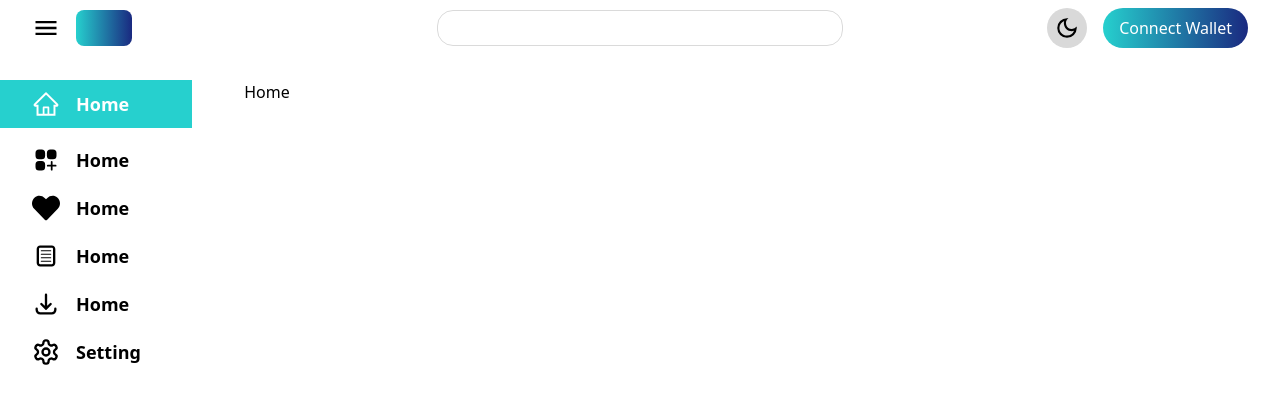
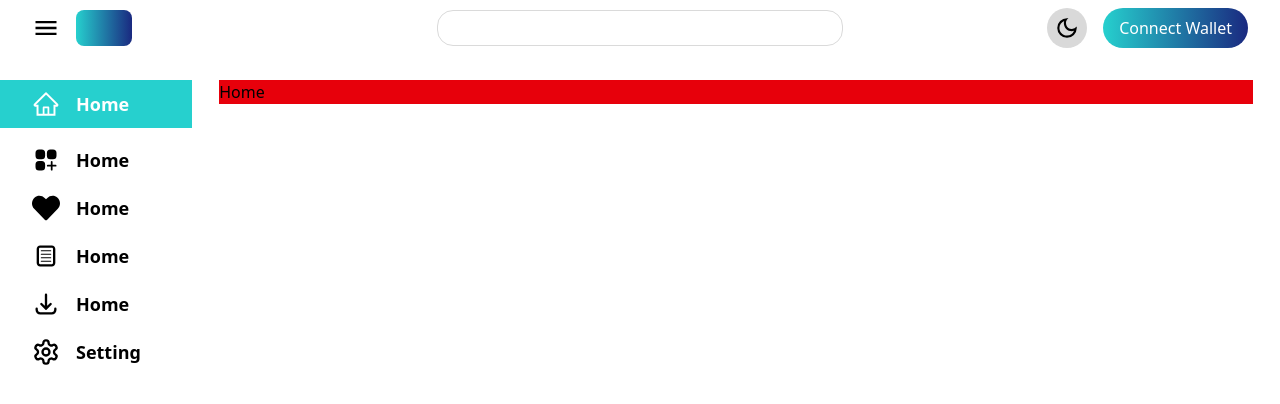
Before and after one commit to PythoSalaf/EduFlix, a React (Vite) app: page / in a window 1280 px wide. Shown: the top 404 px of the page. Built offline with nearby package versions, Linux system fonts and the light colour scheme.

Commit message:
structure  adjusted

```diff
--- a/src/pages/Layout.jsx
+++ b/src/pages/Layout.jsx
@@ -4,18 +4,22 @@ import { Navbar, Sidebar } from "../components";
 
 const Layout = () => {
   const [toggle, setToggle] = useState(false);
+
   const handleToggle = () => {
-    if (true) {
-      setToggle(!toggle);
-    }
+    setToggle(!toggle);
     console.log("Toggle", toggle);
   };
+
   return (
     <div className="w-full">
-      <div className="w-full h-14 flex items-center  fixed ">
+      {/* Navbar */}
+      <div className="w-full h-14 flex items-center bg-white fixed">
         <Navbar handleToggle={handleToggle} />
       </div>
-      <div className="pt-14 md:pt-20 flex items-start w-full">
+
+      {/* Sidebar & Main Content */}
+      <div className="pt-14 md:pt-20 flex items-start  w-full">
+        {/* Sidebar - Hidden on mobile */}
         <div
           className={`hidden md:block h-screen fixed transition-all duration-300 ease-in-out ${
             toggle
@@ -25,14 +29,16 @@ const Layout = () => {
         >
           <Sidebar toggle={toggle} />
         </div>
+
+        {/* Main Content */}
         <div
           className={`transition-all duration-300 ease-in-out ml-auto ${
             toggle
-              ? "w-[95%] md:w-[91%] lg:w-[91%] mx-auto"
-              : "w-[83%] md:w-[83%] lg:w-[83%] "
+              ? "w-full md:w-[91%] lg:w-[96%]"
+              : "w-full md:w-[90%] lg:w-[85%]"
           }`}
         >
-          <div className="layout">
+          <div className="layout bg-red-600">
             <Outlet />
           </div>
         </div>
```
